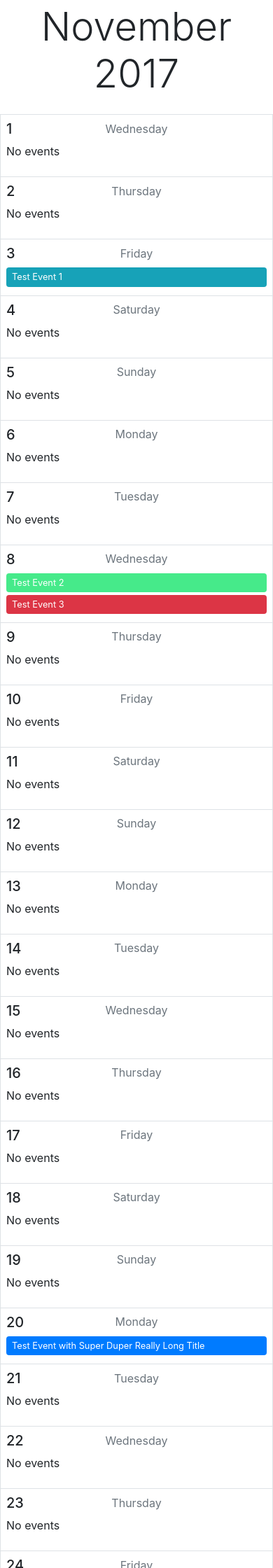
After one commit to LauQuevedo/ADMEV1.0, a PHP site: page /pruebas.html in a window 390 px wide; the page is wider, and only the part inside the window is pictured. The commit adds this page. Shown: the part 601-2841 px from the top of that part at 70% size. Run offline with PHP 8.4, Linux system fonts and the light colour scheme.

Commit message:
Equipo de Auditorios aun sin terminar

```diff
--- /dev/null
+++ b/pruebas.html
@@ -0,0 +1,377 @@
+<!DOCTYPE html>
+<html lang="en">
+<head>
+  <title>Bootstrap Example</title>
+  <meta charset="utf-8">
+  <meta name="viewport" content="width=device-width, initial-scale=1">
+  <link rel="stylesheet" href="css/bootstrap.min.css">
+  <script src="https://ajax.googleapis.com/ajax/libs/jquery/3.3.1/jquery.min.js"></script>
+  <script src="https://cdnjs.cloudflare.com/ajax/libs/popper.js/1.14.3/umd/popper.min.js"></script>
+  <script src="https://maxcdn.bootstrapcdn.com/bootstrap/4.1.3/js/bootstrap.min.js"></script>
+
+</head>
+<body>
+
+<iframe src="https://calendar.google.com/calendar/b/1/embed?title=ADMEV&amp;height=600&amp;wkst=1&amp;bgcolor=%2399ff99&amp;src=54plri28kbvcvqisthdovtn4ps%40group.calendar.google.com&amp;color=%238D6F47&amp;ctz=America%2FMexico_City" style="border-width:0" width="800" height="600" frameborder="0" scrolling="no"></iframe>
+
+
+<div class="container-fluid">
+  <header>
+    <h4 class="display-4 mb-4 text-center">November 2017</h4>
+    <div class="row d-none d-sm-flex p-1 bg-dark text-white">
+      <h5 class="col-sm p-1 text-center">Sunday</h5>
+      <h5 class="col-sm p-1 text-center">Monday</h5>
+      <h5 class="col-sm p-1 text-center">Tuesday</h5>
+      <h5 class="col-sm p-1 text-center">Wednesday</h5>
+      <h5 class="col-sm p-1 text-center">Thursday</h5>
+      <h5 class="col-sm p-1 text-center">Friday</h5>
+      <h5 class="col-sm p-1 text-center">Saturday</h5>
+    </div>
+  </header>
+  <div class="row border border-right-0 border-bottom-0">
+    <div class="day col-sm p-2 border border-left-0 border-top-0 text-truncate d-none d-sm-inline-block bg-light text-muted">
+      <h5 class="row align-items-center">
+        <span class="date col-1">29</span>
+        <small class="col d-sm-none text-center text-muted">Sunday</small>
+        <span class="col-1"></span>
+      </h5>
+      <p class="d-sm-none">No events</p>
+    </div>
+    <div class="day col-sm p-2 border border-left-0 border-top-0 text-truncate d-none d-sm-inline-block bg-light text-muted">
+      <h5 class="row align-items-center">
+        <span class="date col-1">30</span>
+        <small class="col d-sm-none text-center text-muted">Monday</small>
+        <span class="col-1"></span>
+      </h5>
+      <p class="d-sm-none">No events</p>
+    </div>
+    <div class="day col-sm p-2 border border-left-0 border-top-0 text-truncate d-none d-sm-inline-block bg-light text-muted">
+      <h5 class="row align-items-center">
+        <span class="date col-1">31</span>
+        <small class="col d-sm-none text-center text-muted">Tuesday</small>
+        <span class="col-1"></span>
+      </h5>
+      <p class="d-sm-none">No events</p>
+    </div>
+    <div class="day col-sm p-2 border border-left-0 border-top-0 text-truncate ">
+      <h5 class="row align-items-center">
+        <span class="date col-1">1</span>
+        <small class="col d-sm-none text-center text-muted">Wednesday</small>
+        <span class="col-1"></span>
+      </h5>
+      <p class="d-sm-none">No events</p>
+    </div>
+    <div class="day col-sm p-2 border border-left-0 border-top-0 text-truncate ">
+      <h5 class="row align-items-center">
+        <span class="date col-1">2</span>
+        <small class="col d-sm-none text-center text-muted">Thursday</small>
+        <span class="col-1"></span>
+      </h5>
+      <p class="d-sm-none">No events</p>
+    </div>
+    <div class="day col-sm p-2 border border-left-0 border-top-0 text-truncate ">
+      <h5 class="row align-items-center">
+        <span class="date col-1">3</span>
+        <small class="col d-sm-none text-center text-muted">Friday</small>
+        <span class="col-1"></span>
+      </h5>
+      <a class="event d-block p-1 pl-2 pr-2 mb-1 rounded text-truncate small bg-info text-white" title="Test Event 1">Test Event 1</a>
+    </div>
+    <div class="day col-sm p-2 border border-left-0 border-top-0 text-truncate ">
+      <h5 class="row align-items-center">
+        <span class="date col-1">4</span>
+        <small class="col d-sm-none text-center text-muted">Saturday</small>
+        <span class="col-1"></span>
+      </h5>
+      <p class="d-sm-none">No events</p>
+    </div>
+    <div class="w-100"></div>
+    <div class="day col-sm p-2 border border-left-0 border-top-0 text-truncate ">
+      <h5 class="row align-items-center">
+        <span class="date col-1">5</span>
+        <small class="col d-sm-none text-center text-muted">Sunday</small>
+        <span class="col-1"></span>
+      </h5>
+      <p class="d-sm-none">No events</p>
+    </div>
+    <div class="day col-sm p-2 border border-left-0 border-top-0 text-truncate ">
+      <h5 class="row align-items-center">
+        <span class="date col-1">6</span>
+        <small class="col d-sm-none text-center text-muted">Monday</small>
+        <span class="col-1"></span>
+      </h5>
+      <p class="d-sm-none">No events</p>
+    </div>
+    <div class="day col-sm p-2 border border-left-0 border-top-0 text-truncate ">
+      <h5 class="row align-items-center">
+        <span class="date col-1">7</span>
+        <small class="col d-sm-none text-center text-muted">Tuesday</small>
+        <span class="col-1"></span>
+      </h5>
+      <p class="d-sm-none">No events</p>
+    </div>
+    <div class="day col-sm p-2 border border-left-0 border-top-0 text-truncate ">
+      <h5 class="row align-items-center">
+        <span class="date col-1">8</span>
+        <small class="col d-sm-none text-center text-muted">Wednesday</small>
+        <span class="col-1"></span>
+      </h5>
+      <a class="event d-block p-1 pl-2 pr-2 mb-1 rounded text-truncate small bg-success text-white" title="Test Event 2">Test Event 2</a>
+      <a class="event d-block p-1 pl-2 pr-2 mb-1 rounded text-truncate small bg-danger text-white" title="Test Event 3">Test Event 3</a>
+    </div>
+    <div class="day col-sm p-2 border border-left-0 border-top-0 text-truncate ">
+      <h5 class="row align-items-center">
+        <span class="date col-1">9</span>
+        <small class="col d-sm-none text-center text-muted">Thursday</small>
+        <span class="col-1"></span>
+      </h5>
+      <p class="d-sm-none">No events</p>
+    </div>
+    <div class="day col-sm p-2 border border-left-0 border-top-0 text-truncate ">
+      <h5 class="row align-items-center">
+        <span class="date col-1">10</span>
+        <small class="col d-sm-none text-center text-muted">Friday</small>
+        <span class="col-1"></span>
+      </h5>
+      <p class="d-sm-none">No events</p>
+    </div>
+    <div class="day col-sm p-2 border border-left-0 border-top-0 text-truncate ">
+      <h5 class="row align-items-center">
+        <span class="date col-1">11</span>
+        <small class="col d-sm-none text-center text-muted">Saturday</small>
+        <span class="col-1"></span>
+      </h5>
+      <p class="d-sm-none">No events</p>
+    </div>
+    <div class="w-100"></div>
+    <div class="day col-sm p-2 border border-left-0 border-top-0 text-truncate ">
+      <h5 class="row align-items-center">
+        <span class="date col-1">12</span>
+        <small class="col d-sm-none text-center text-muted">Sunday</small>
+        <span class="col-1"></span>
+      </h5>
+      <p class="d-sm-none">No events</p>
+    </div>
+    <div class="day col-sm p-2 border border-left-0 border-top-0 text-truncate ">
+      <h5 class="row align-items-center">
+        <span class="date col-1">13</span>
+        <small class="col d-sm-none text-center text-muted">Monday</small>
+        <span class="col-1"></span>
+      </h5>
+      <p class="d-sm-none">No events</p>
+    </div>
+    <div class="day col-sm p-2 border border-left-0 border-top-0 text-truncate ">
+      <h5 class="row align-items-center">
+        <span class="date col-1">14</span>
+        <small class="col d-sm-none text-center text-muted">Tuesday</small>
+        <span class="col-1"></span>
+      </h5>
+      <p class="d-sm-none">No events</p>
+    </div>
+    <div class="day col-sm p-2 border border-left-0 border-top-0 text-truncate ">
+      <h5 class="row align-items-center">
+        <span class="date col-1">15</span>
+        <small class="col d-sm-none text-center text-muted">Wednesday</small>
+        <span class="col-1"></span>
+      </h5>
+      <p class="d-sm-none">No events</p>
+    </div>
+    <div class="day col-sm p-2 border border-left-0 border-top-0 text-truncate ">
+      <h5 class="row align-items-center">
+        <span class="date col-1">16</span>
+        <small class="col d-sm-none text-center text-muted">Thursday</small>
+        <span class="col-1"></span>
+      </h5>
+      <p class="d-sm-none">No events</p>
+    </div>
+    <div class="day col-sm p-2 border border-left-0 border-top-0 text-truncate ">
+      <h5 class="row align-items-center">
+        <span class="date col-1">17</span>
+        <small class="col d-sm-none text-center text-muted">Friday</small>
+        <span class="col-1"></span>
+      </h5>
+      <p class="d-sm-none">No events</p>
+    </div>
+    <div class="day col-sm p-2 border border-left-0 border-top-0 text-truncate ">
+      <h5 class="row align-items-center">
+        <span class="date col-1">18</span>
+        <small class="col d-sm-none text-center text-muted">Saturday</small>
+        <span class="col-1"></span>
+      </h5>
+      <p class="d-sm-none">No events</p>
+    </div>
+    <div class="w-100"></div>
+    <div class="day col-sm p-2 border border-left-0 border-top-0 text-truncate ">
+      <h5 class="row align-items-center">
+        <span class="date col-1">19</span>
+        <small class="col d-sm-none text-center text-muted">Sunday</small>
+        <span class="col-1"></span>
+      </h5>
+      <p class="d-sm-none">No events</p>
+    </div>
+    <div class="day col-sm p-2 border border-left-0 border-top-0 text-truncate ">
+      <h5 class="row align-items-center">
+        <span class="date col-1">20</span>
+        <small class="col d-sm-none text-center text-muted">Monday</small>
+        <span class="col-1"></span>
+      </h5>
+      <a class="event d-block p-1 pl-2 pr-2 mb-1 rounded text-truncate small bg-primary text-white" title="Test Event with Super Duper Really Long Title">Test Event with Super Duper Really Long Title</a>
+    </div>
+    <div class="day col-sm p-2 border border-left-0 border-top-0 text-truncate ">
+      <h5 class="row align-items-center">
+        <span class="date col-1">21</span>
+        <small class="col d-sm-none text-center text-muted">Tuesday</small>
+        <span class="col-1"></span>
+      </h5>
+      <p class="d-sm-none">No events</p>
+    </div>
+    <div class="day col-sm p-2 border border-left-0 border-top-0 text-truncate ">
+      <h5 class="row align-items-center">
+        <span class="date col-1">22</span>
+        <small class="col d-sm-none text-center text-muted">Wednesday</small>
+        <span class="col-1"></span>
+      </h5>
+      <p class="d-sm-none">No events</p>
+    </div>
+    <div class="day col-sm p-2 border border-left-0 border-top-0 text-truncate ">
+      <h5 class="row align-items-center">
+        <span class="date col-1">23</span>
+        <small class="col d-sm-none text-center text-muted">Thursday</small>
+        <span class="col-1"></span>
+      </h5>
+      <p class="d-sm-none">No events</p>
+    </div>
+    <div class="day col-sm p-2 border border-left-0 border-top-0 text-truncate ">
+      <h5 class="row align-items-center">
+        <span class="date col-1">24</span>
+        <small class="col d-sm-none text-center text-muted">Friday</small>
+        <span class="col-1"></span>
+      </h5>
+      <p class="d-sm-none">No events</p>
+    </div>
+    <div class="day col-sm p-2 border border-left-0 border-top-0 text-truncate ">
+      <h5 class="row align-items-center">
+        <span class="date col-1">25</span>
+        <small class="col d-sm-none text-center text-muted">Saturday</small>
+        <span class="col-1"></span>
+      </h5>
+      <p class="d-sm-none">No events</p>
+    </div>
+    <div class="w-100"></div>
+    <div class="day col-sm p-2 border border-left-0 border-top-0 text-truncate ">
+      <h5 class="row align-items-center">
+        <span class="date col-1">26</span>
+        <small class="col d-sm-none text-center text-muted">Sunday</small>
+        <span class="col-1"></span>
+      </h5>
+      <p class="d-sm-none">No events</p>
+    </div>
+    <div class="day col-sm p-2 border border-left-0 border-top-0 text-truncate ">
+      <h5 class="row align-items-center">
+        <span class="date col-1">27</span>
+        <small class="col d-sm-none text-center text-muted">Monday</small>
+        <span class="col-1"></span>
+      </h5>
+      <p class="d-sm-none">No events</p>
+    </div>
+    <div class="day col-sm p-2 border border-left-0 border-top-0 text-truncate ">
+      <h5 class="row align-items-center">
+        <span class="date col-1">28</span>
+        <small class="col d-sm-none text-center text-muted">Tuesday</small>
+        <span class="col-1"></span>
+      </h5>
+      <p class="d-sm-none">No events</p>
+    </div>
+    <div class="day col-sm p-2 border border-left-0 border-top-0 text-truncate ">
+      <h5 class="row align-items-center">
+        <span class="date col-1">29</span>
+        <small class="col d-sm-none text-center text-muted">Wednesday</small>
+        <span class="col-1"></span>
+      </h5>
+      <p class="d-sm-none">No events</p>
+    </div>
+    <div class="day col-sm p-2 border border-left-0 border-top-0 text-truncate ">
+      <h5 class="row align-items-center">
+        <span class="date col-1">30</span>
+        <small class="col d-sm-none text-center text-muted">Thursday</small>
+        <span class="col-1"></span>
+      </h5>
+      <p class="d-sm-none">No events</p>
+    </div>
+    <div class="day col-sm p-2 border border-left-0 border-top-0 text-truncate d-none d-sm-inline-block bg-light text-muted">
+      <h5 class="row align-items-center">
+        <span class="date col-1">1</span>
+        <small class="col d-sm-none text-center text-muted">Friday</small>
+        <span class="col-1"></span>
+      </h5>
+      <p class="d-sm-none">No events</p>
+    </div>
+    <div class="day col-sm p-2 border border-left-0 border-top-0 text-truncate d-none d-sm-inline-block bg-light text-muted">
+      <h5 class="row align-items-center">
+        <span class="date col-1">2</span>
+        <small class="col d-sm-none text-center text-muted">Saturday</small>
+        <span class="col-1"></span>
+      </h5>
+      <p class="d-sm-none">No events</p>
+    </div>
+    <div class="w-100"></div>
+    <div class="day col-sm p-2 border border-left-0 border-top-0 text-truncate d-none d-sm-inline-block bg-light text-muted">
+      <h5 class="row align-items-center">
+        <span class="date col-1">3</span>
+        <small class="col d-sm-none text-center text-muted">Sunday</small>
+        <span class="col-1"></span>
+      </h5>
+      <p class="d-sm-none">No events</p>
+    </div>
+    <div class="day col-sm p-2 border border-left-0 border-top-0 text-truncate d-none d-sm-inline-block bg-light text-muted">
+      <h5 class="row align-items-center">
+        <span class="date col-1">4</span>
+        <small class="col d-sm-none text-center text-muted">Monday</small>
+        <span class="col-1"></span>
+      </h5>
+      <p class="d-sm-none">No events</p>
+    </div>
+    <div class="day col-sm p-2 border border-left-0 border-top-0 text-truncate d-none d-sm-inline-block bg-light text-muted">
+      <h5 class="row align-items-center">
+        <span class="date col-1">5</span>
+        <small class="col d-sm-none text-center text-muted">Tuesday</small>
+        <span class="col-1"></span>
+      </h5>
+      <p class="d-sm-none">No events</p>
+    </div>
+    <div class="day col-sm p-2 border border-left-0 border-top-0 text-truncate d-none d-sm-inline-block bg-light text-muted">
+      <h5 class="row align-items-center">
+        <span class="date col-1">6</span>
+        <small class="col d-sm-none text-center text-muted">Wednesday</small>
+        <span class="col-1"></span>
+      </h5>
+      <p class="d-sm-none">No events</p>
+    </div>
+    <div class="day col-sm p-2 border border-left-0 border-top-0 text-truncate d-none d-sm-inline-block bg-light text-muted">
+      <h5 class="row align-items-center">
+        <span class="date col-1">7</span>
+        <small class="col d-sm-none text-center text-muted">Thursday</small>
+        <span class="col-1"></span>
+      </h5>
+      <p class="d-sm-none">No events</p>
+    </div>
+    <div class="day col-sm p-2 border border-left-0 border-top-0 text-truncate d-none d-sm-inline-block bg-light text-muted">
+      <h5 class="row align-items-center">
+        <span class="date col-1">8</span>
+        <small class="col d-sm-none text-center text-muted">Friday</small>
+        <span class="col-1"></span>
+      </h5>
+      <p class="d-sm-none">No events</p>
+    </div>
+    <div class="day col-sm p-2 border border-left-0 border-top-0 text-truncate d-none d-sm-inline-block bg-light text-muted">
+      <h5 class="row align-items-center">
+        <span class="date col-1">9</span>
+        <small class="col d-sm-none text-center text-muted">Saturday</small>
+        <span class="col-1"></span>
+      </h5>
+      <p class="d-sm-none">No events</p>
+    </div>
+  </div>
+</div>
+</body>
+</html>
```
Also changed, not shown: Auditorio.html (added, +99 -0 lines), mios.css (+13 -1 lines), README.md (deleted), 2 other files.
